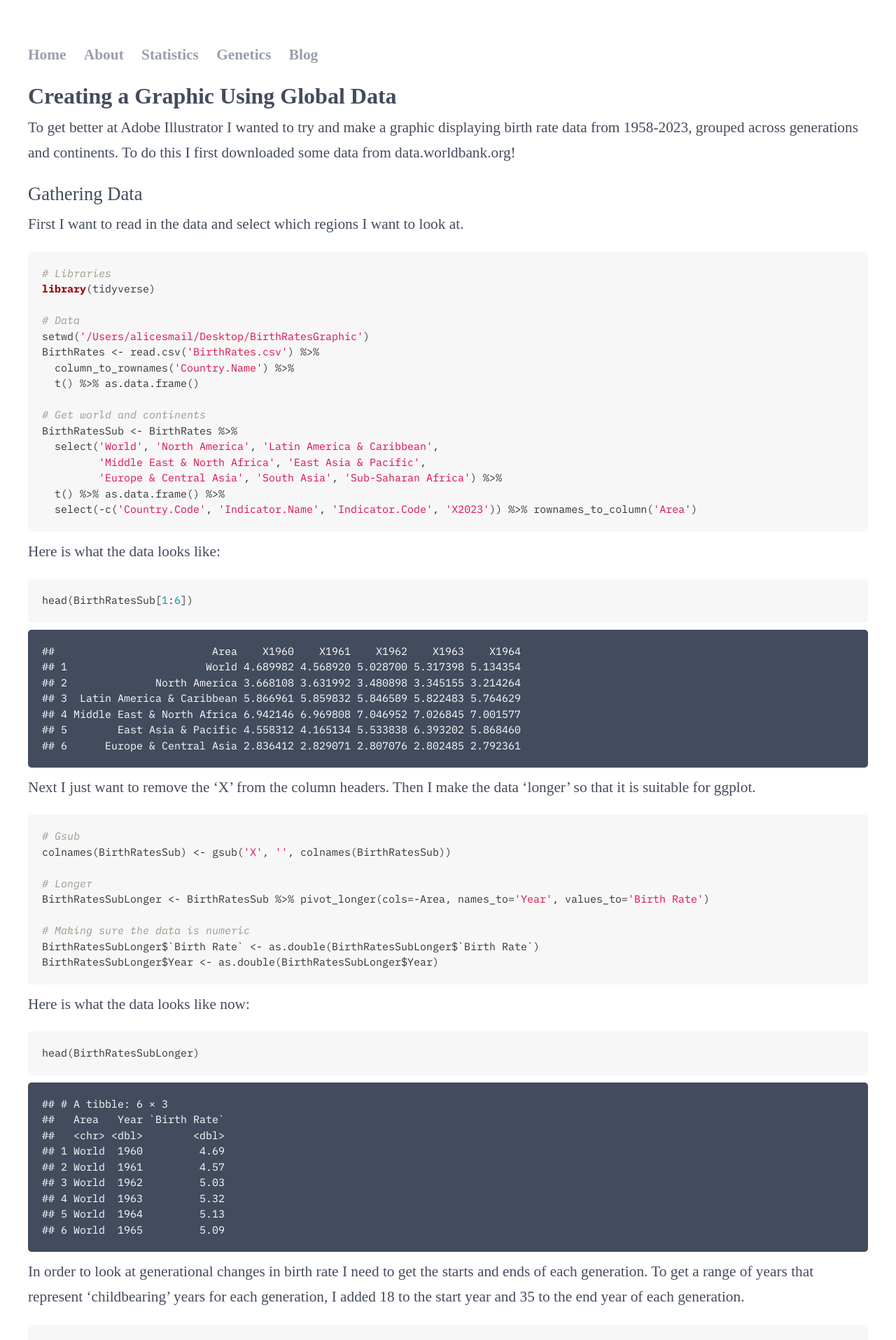
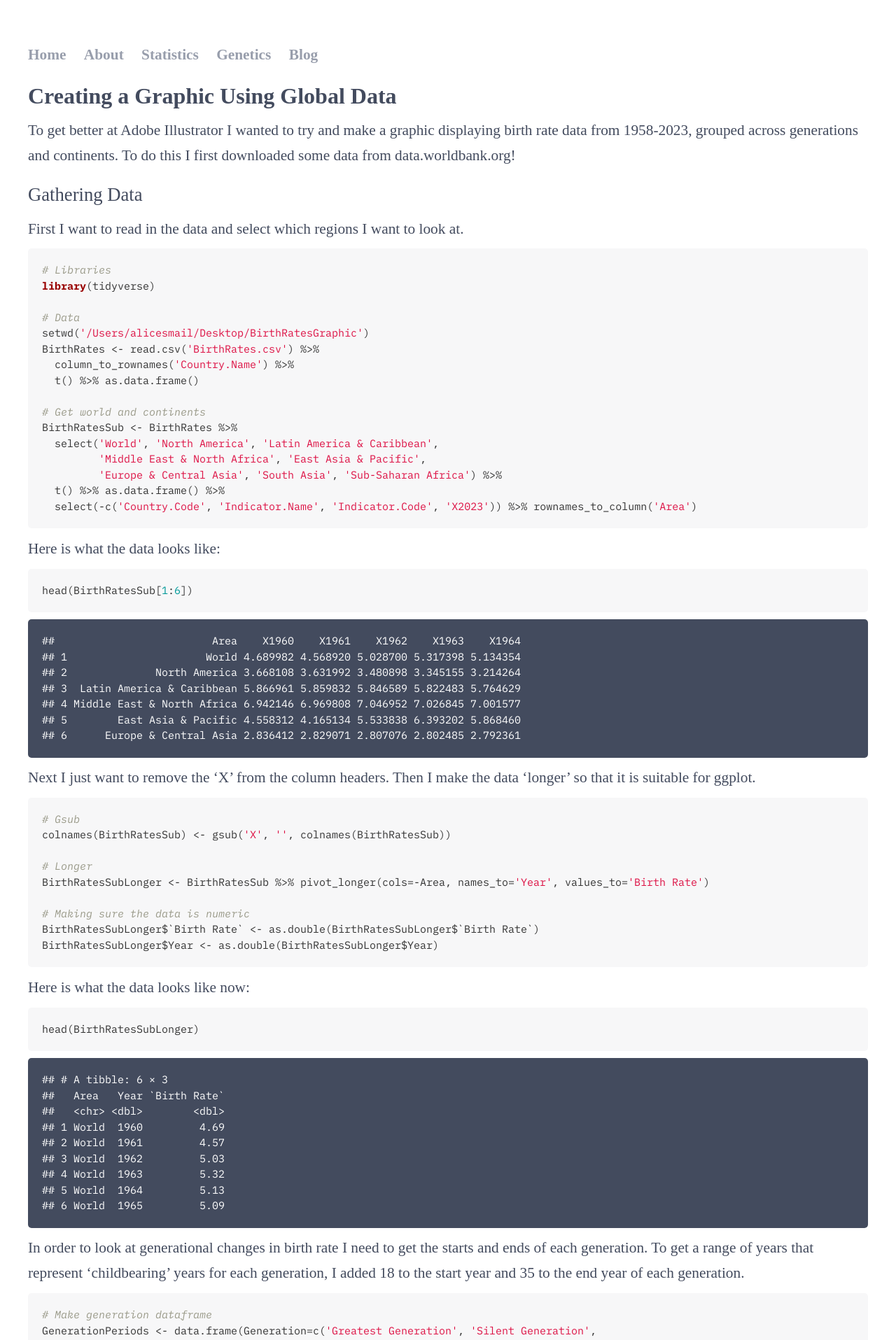
Before and after one commit to alicesmail12/alicesmail12.github.io, a Jekyll site: the page Blog/BirthRates/BirthRates.html, which Jekyll copies as it is, in a window 1280 px wide. Shown: the top 1915 px of the page at 70% size. Built offline with Jekyll 4.4.1, drawn with Linux system fonts in a browser that asks for light colours; some web fonts are replaced.

Commit message:
Update BirthRates.html

```diff
--- a/Blog/BirthRates/BirthRates.html
+++ b/Blog/BirthRates/BirthRates.html
@@ -359,8 +359,8 @@ pre:not([class]) {
 
 p {
 	display: block;
-	margin-block-start: 0.2em;
-	margin-block-end: 1em;
+	margin-block-start: 0.5em;
+	margin-block-end: 0.5em;
 	margin-inline-start: 0px;
 	margin-inline-end: 0px;
 }
```
